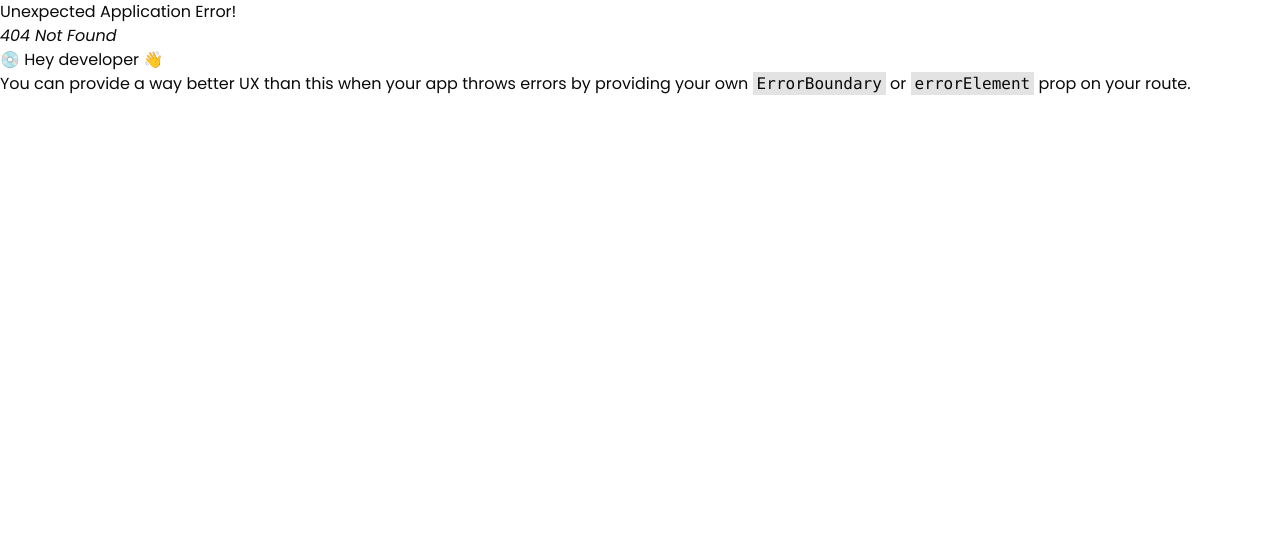
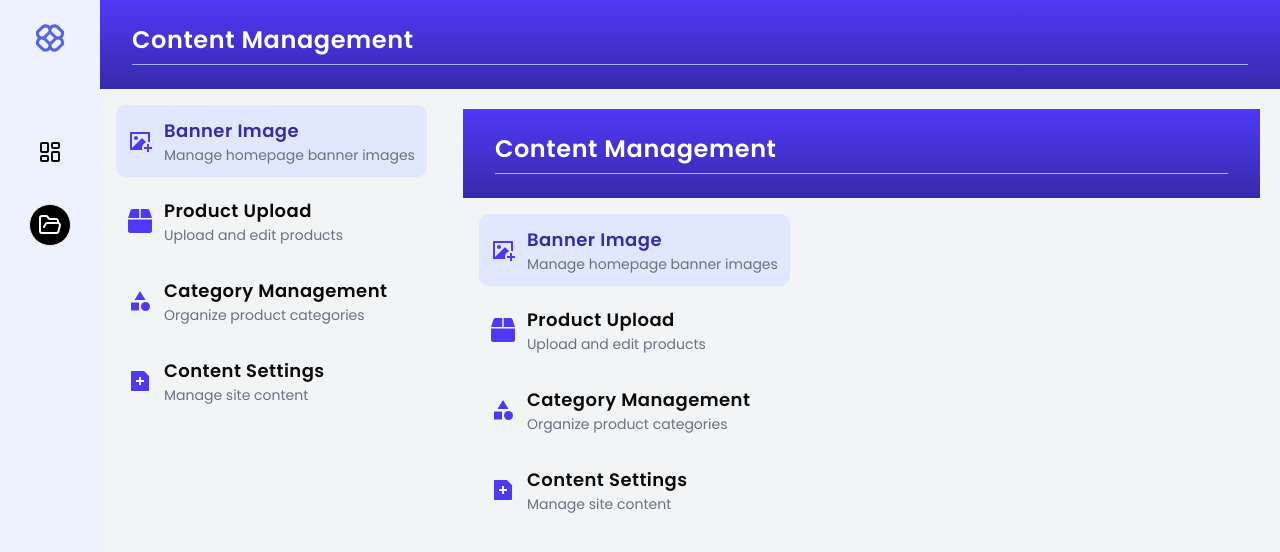
Before and after one commit to lihazinoob/OnBazarAdminPanelFrontEnd, a React (Vite) app: page /cms in a window 1280 px wide. Before the commit this address had no page. Shown: the top 552 px of the page. Built offline with nearby package versions, Linux system fonts and the light colour scheme.

Commit message:
The sidebar for the cms is added

```diff
--- a/package.json
+++ b/package.json
@@ -16,6 +16,7 @@
     "lucide-react": "^0.501.0",
     "react": "^19.0.0",
     "react-dom": "^19.0.0",
+    "react-icons": "^5.5.0",
     "react-router-dom": "^7.5.1",
     "recharts": "^2.15.3",
     "tailwind-merge": "^3.2.0",
--- a/src/CONSTANTS/SideBarMenuLinks.tsx
+++ b/src/CONSTANTS/SideBarMenuLinks.tsx
@@ -1,14 +1,16 @@
 import { LayoutDashboard, FolderOpen } from "lucide-react"
+
 
 export const SideBarLinks = [
   {
     label:"DashBoard",
     icon:LayoutDashboard,
-    path:"/dashboard"
+    path:"/"
   },
   {
-    label:"Products",
+    label:"Content Management",
     icon:FolderOpen,
-    path:"/products"
-  }
+    path:"/cms"
+  },
+
 ]
--- a/src/Components/SideBar/IconToolTipWrapper.tsx
+++ b/src/Components/SideBar/IconToolTipWrapper.tsx
@@ -11,7 +11,7 @@ export default function IconToolTipWrapper({label,children}:ToolTipWrapperDataTy
       {children}
 
       {/* Custom ToolTip */}
-      <span className="absolute left-full ml-3 top-1/2 transform -translate-y-1/2 bg-black text-white  text-sm px-3 py-1 rounded opacity-0 group-hover:opacity-100 transition-opacity duration-200 pointer-events-none before:content-[''] before:absolute before:top-1/2 before:-left-2 before:transform before:-translate-y-1/2 before:border-4 before:border-transparent before:border-r-black">
+      <span className="absolute left-full ml-3 top-1/2 transform -translate-y-1/2 bg-black text-white  text-sm px-3 py-1 rounded opacity-0 group-hover:opacity-100 transition-opacity duration-200 pointer-events-none before:content-[''] before:absolute before:top-1/2 before:-left-2 before:transform before:-translate-y-1/2 before:border-4 before:border-transparent before:border-r-black ">
         {label}
       </span>
     </div>
--- a/src/Components/SideBar/Sidebar.tsx
+++ b/src/Components/SideBar/Sidebar.tsx
@@ -6,7 +6,7 @@ export default function Sidebar() {
 
   return (
     <>
-      <div className="h-full flex flex-col items-center mt-6">
+      <div className="h-full flex flex-col items-center mt-6 ">
 
         {/* Logo Holder */}
         <div>
--- a/src/Layout/DashBoard/DashBoardLayout.tsx
+++ b/src/Layout/DashBoard/DashBoardLayout.tsx
@@ -4,7 +4,7 @@ export default function DashBoardLayout() {
   return (
     <>
       <div className="min-h-screen bg-slate-100 flex flex-col md:flex-row">
-        <div className="w-[100px] bg-indigo-50 fixed top-0 left-0 h-full;">
+        <div className="w-[100px] bg-indigo-50 fixed top-0 left-0 h-full z-50">
           <Sidebar />
         </div>
         <div className="flex-1 md:ml-[100px] flex flex-col min-h-screen">
--- a/src/Pages/ProductManagementPage/ProductManagementPage.tsx
+++ b/src/Pages/ProductManagementPage/ProductManagementPage.tsx
@@ -1,8 +1,97 @@
-export default function ProductManagementPage()
-{
-  return(
-    <>
-      <div>This is Product Management Page</div>
-    </>
+import { useState } from "react";
+import { Link, Outlet } from "react-router-dom";
+
+import { RiImageAddFill, RiFileAddFill } from "react-icons/ri";
+import { FaBox } from "react-icons/fa";
+import { MdCategory } from "react-icons/md";
+
+export default function ProductManagementPage() {
+  const [activeMenu, setActiveMenu] = useState<string | null>("banner");
+
+  const menuItems = [
+    {
+      id: "banner",
+      label: "Banner Image",
+      icon: <RiImageAddFill size={24} />,
+      description: "Manage homepage banner images",
+      path: "/cms/banner",
+    },
+    {
+      id: "product",
+      label: "Product Upload",
+      icon: <FaBox size={24} />,
+      description: "Upload and edit products",
+      path: "/cms/product",
+    },
+    {
+      id: "category",
+      label: "Category Management",
+      icon: <MdCategory size={24} />,
+      description: "Organize product categories",
+      path: "/cms/category",
+    },
+    {
+      id: "content",
+      label: "Content Settings",
+      icon: <RiFileAddFill size={24} />,
+      description: "Manage site content",
+      path: "/cms/content",
+    },
+  ];
+
+  return (
+    <div className="min-h-screen bg-gray-100">
+      <div className="px-8 py-6 bg-gradient-to-b from-indigo-600 to-indigo-800 text-white">
+        <div className="text-2xl font-semibold tracking-wide">
+          Content Management
+        </div>
+        <hr className="border-t border-indigo-300 mt-2" />
+      </div>
+      <div className="flex">
+        {/* Sidebar */}
+        <div
+          className={`h-full  transition-transform duration-300 ease-in-out transform md:translate-x-0`}
+        >
+          <div className="flex flex-col p-4 space-y-2 ">
+            {menuItems.map((item, index) => (
+              <Link
+                to={item.path}
+                key={item.id}
+                className={`flex items-center p-3 rounded-lg cursor-pointer transition-all duration-200 ease-in-out animate-slideIn delay-${
+                  index * 100
+                } ${
+                  activeMenu === item.id
+                    ? "bg-indigo-100 text-indigo-800"
+                    : "hover:bg-indigo-50 hover:text-indigo-600"
+                }`}
+                style={{ animationDelay: `${index * 100}ms` }}
+                onClick={() => {
+                  setActiveMenu(item.id);
+
+                }}
+                aria-current={activeMenu === item.id ? "page" : undefined}
+              >
+                <div className="flex items-center space-x-3">
+                  <div className="text-indigo-600">{item.icon}</div>
+                  <div>
+                    <div className="text-lg font-semibold tracking-wide">
+                      {item.label}
+                    </div>
+                    <div className="text-sm text-gray-500">
+                      {item.description}
+                    </div>
+                  </div>
+                </div>
+              </Link>
+            ))}
+          </div>
+        </div>
+
+        {/* Main Content */}
+        <div className="flex-1 m-5">
+          <Outlet />
+        </div>
+      </div>
+    </div>
   );
 }
--- a/src/Router/Router.tsx
+++ b/src/Router/Router.tsx
@@ -3,12 +3,10 @@ import { createBrowserRouter } from "react-router-dom";
 import DashBoardLayout from "@/Layout/DashBoard/DashBoardLayout";
 import DashBoardPage from "@/Pages/DashBoardPage/DashBoardPage";
 import ProductManagementPage from "@/Pages/ProductManagementPage/ProductManagementPage";
+import Sidebar from "@/Components/SideBar/Sidebar";
 
 const router = createBrowserRouter([
-  // {
-  //   path: "/",
-  //   element: <AuthLayout />,
-  // },
+
   {
     path: "/",
     element: <DashBoardLayout />,
@@ -20,12 +18,26 @@ const router = createBrowserRouter([
     ],
   },
   {
-    path: "/products",
+    path: "/cms",
     element: <DashBoardLayout />,
     children: [
       {
-        index: true,
+
         element: <ProductManagementPage />,
+        children:[
+          {
+            index:true,
+            element:<ProductManagementPage />
+          },
+          {
+            path:"banner",
+            element:<ProductManagementPage />
+          },
+          {
+            path:"product",
+            element:<Sidebar />
+          }
+        ]
       },
     ],
   },
```
Also changed, not shown: 1 other file (tests, documents, lock files or other folders).
